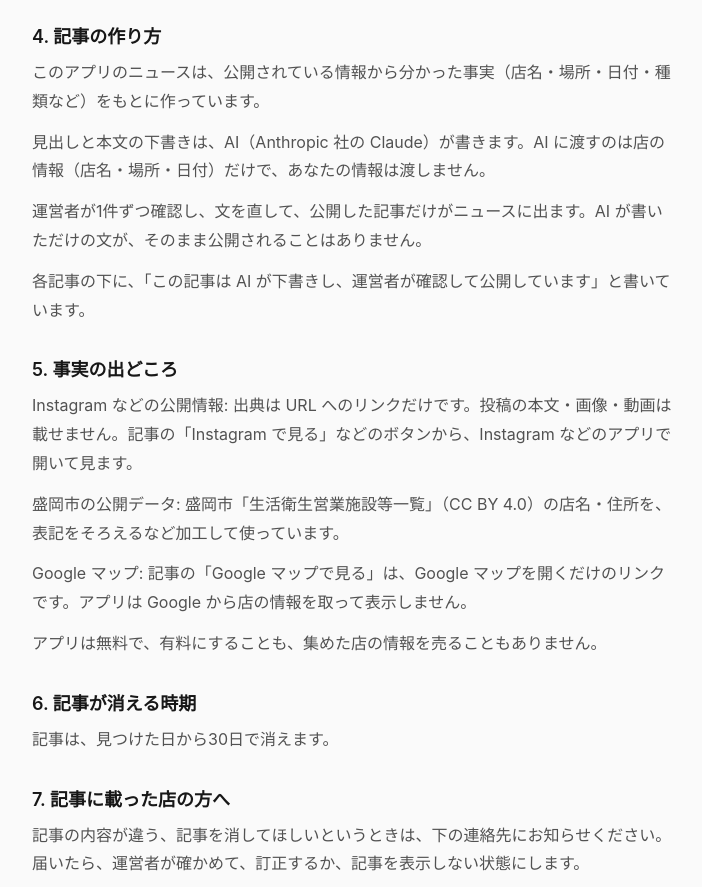
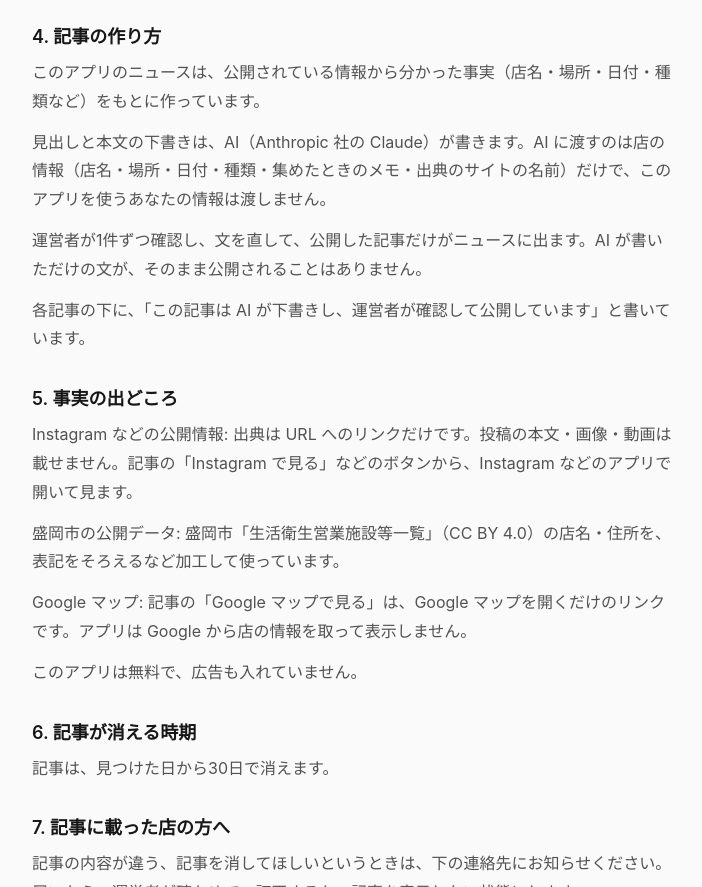
Before and after one commit to kikt0304/salotchi-site, a plain HTML site: page privacy.html in a window 1280 px wide. Shown: the part 680-1567 px from the top of the page, without its empty margins (288-990 px from the left). Drawn offline with Linux system fonts and the light colour scheme.

Commit message:
プライバシーポリシーを、AI に渡す情報の内容と合わせて直した
Co-Authored-By: Claude Sonnet 5.5 <noreply@anthropic.com>

```diff
--- a/privacy.html
+++ b/privacy.html
@@ -37,14 +37,14 @@ footer { margin-top:48px; padding-top:16px; border-top:1px solid var(--line); co
 <p>お送りいただいた内容と送信元のメールアドレスは、返信と、記事の訂正のためだけに使います。必要がなくなったら消します。</p>
 <h2>4. 記事の作り方</h2>
 <p>このアプリのニュースは、公開されている情報から分かった事実（店名・場所・日付・種類など）をもとに作っています。</p>
-<p>見出しと本文の下書きは、AI（Anthropic 社の Claude）が書きます。AI に渡すのは店の情報（店名・場所・日付）だけで、あなたの情報は渡しません。</p>
+<p>見出しと本文の下書きは、AI（Anthropic 社の Claude）が書きます。AI に渡すのは店の情報（店名・場所・日付・種類・集めたときのメモ・出典のサイトの名前）だけで、このアプリを使うあなたの情報は渡しません。</p>
 <p>運営者が1件ずつ確認し、文を直して、公開した記事だけがニュースに出ます。AI が書いただけの文が、そのまま公開されることはありません。</p>
 <p>各記事の下に、「この記事は AI が下書きし、運営者が確認して公開しています」と書いています。</p>
 <h2>5. 事実の出どころ</h2>
 <p>Instagram などの公開情報: 出典は URL へのリンクだけです。投稿の本文・画像・動画は載せません。記事の「Instagram で見る」などのボタンから、Instagram などのアプリで開いて見ます。</p>
 <p>盛岡市の公開データ: 盛岡市「生活衛生営業施設等一覧」（CC BY 4.0）の店名・住所を、表記をそろえるなど加工して使っています。</p>
 <p>Google マップ: 記事の「Google マップで見る」は、Google マップを開くだけのリンクです。アプリは Google から店の情報を取って表示しません。</p>
-<p>アプリは無料で、有料にすることも、集めた店の情報を売ることもありません。</p>
+<p>このアプリは無料で、広告も入れていません。</p>
 <h2>6. 記事が消える時期</h2>
 <p>記事は、見つけた日から30日で消えます。</p>
 <h2>7. 記事に載った店の方へ</h2>
```
